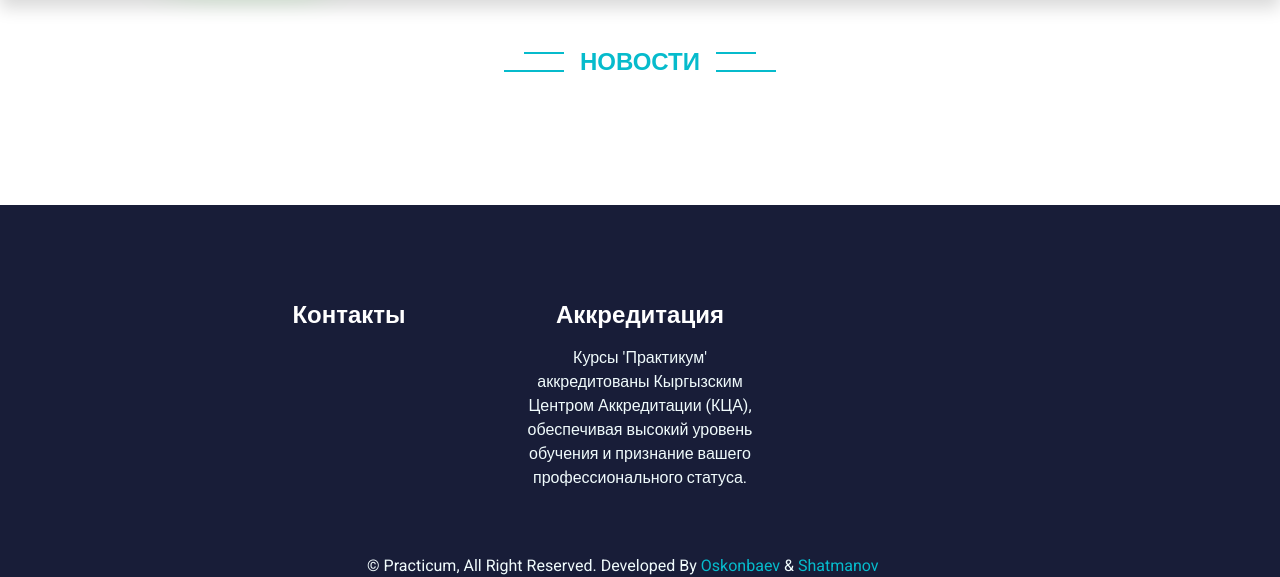
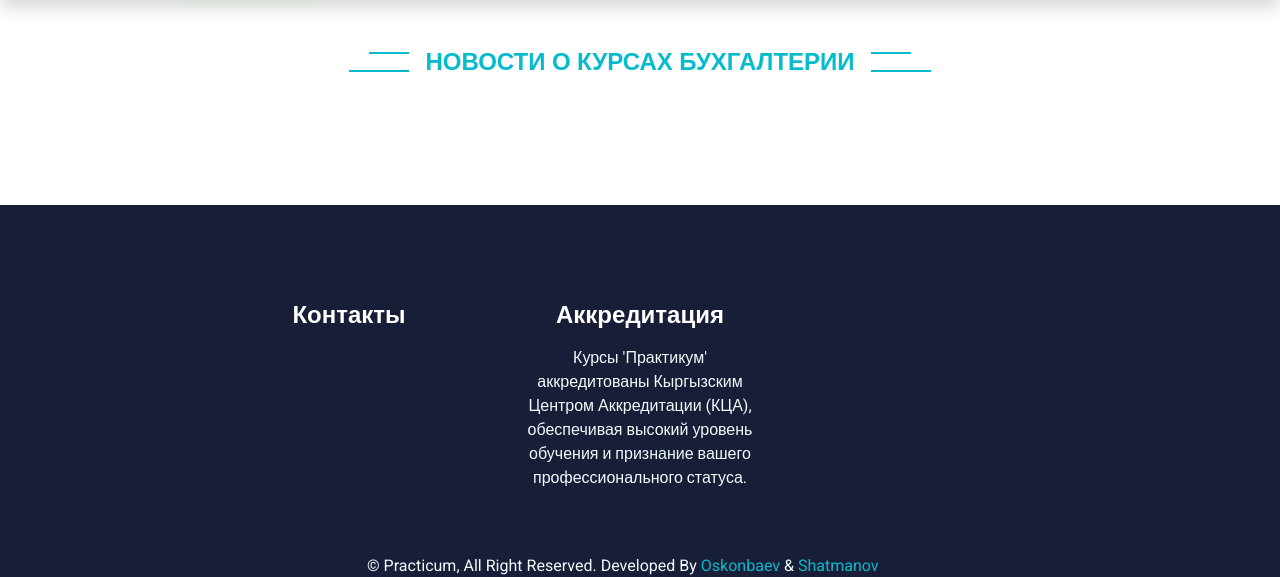
Before and after one commit to Dastan-Oskonbaev/Financial_Academy, a Django app: page /news/ in a window 1280 px wide. Shown: the part 75-652 px from the top of the page. Run offline with Django 4.2, Linux system fonts and the light colour scheme; data that the repository does not hold is empty; some libraries are stand-ins or nearby versions.

Commit message:
Trying add SEO optimization

```diff
--- a/apps/academy/templates/academy/course_detail.html
+++ b/apps/academy/templates/academy/course_detail.html
@@ -1,6 +1,6 @@
 {% extends 'base.html' %}
 {% load static %}
-{% block title %}Course Detail{% endblock title %}
+{% block title %}Детальная страница курса{% endblock title %}
 {% block content %}
 
     <title>Детальная страница курса</title>
--- a/apps/academy/templates/academy/index.html
+++ b/apps/academy/templates/academy/index.html
@@ -1,6 +1,6 @@
 {% extends 'base.html' %}
 {% load static %}
-{% block title %}Практикум - Курсы{% endblock title %}
+{% block title %}Курсы бухгалтерии в Практикуме - Получите знания и навыки{% endblock title %}
 {% block content %}
 <!-- Carousel Start -->
 <div class="container-fluid p-0 mb-5">
--- a/apps/academy/templates/academy/news_list.html
+++ b/apps/academy/templates/academy/news_list.html
@@ -1,6 +1,6 @@
 {% extends 'base.html' %}
 
-{% block title%}Новости{% endblock title %}
+{% block title%}Новости о курсах бухгалтерии - Практикум{% endblock title %}
 
 {% block content %}
 <style>
@@ -9,12 +9,12 @@
         height: 350px;
         object-fit: cover;
     }
+
 </style>
 <div class="container-xxl py-5">
     <div class="container">
         <div class="text-center wow fadeInUp" data-wow-delay="0.1s">
-            <h4 class="section-title bg-white text-center text-primary px-3">Новости</h4>
-        </div>
+            <h4 class="section-title bg-white text-center text-primary px-3">Новости о курсах бухгалтерии</h4></div>
         <br>
         {% for news in news %}
         <div class="row">
@@ -33,14 +33,14 @@
                     <div class="carousel-inner">
                         {% for image in news.images.all %}
                         <div class="carousel-item {% if forloop.first %}active{% endif %}">
-                            <img src="{{ image.images.url }}" class="d-block w-100" alt="{{ image.news.title }}">
+                            <img src="{{ image.images.url }}" class="d-block w-100" alt="{{ image.news.title }} изображение {{ forloop.counter0 }}">
                         </div>
                         {% endfor %}
                     </div>
                 </div>
             </div>
             <div class="col-lg-6">
-                <h1 class="mb-4">{{ news.title }}</h1>
+                <h1 class="mb-4">{{ news.title }} - Новости курсов бухгалтерии</h1>
                 <h4 class="mb-4">{{ news.description }}</h4>
                 <p class="lead">{{ news.date }}</p>
             </div>
--- a/apps/academy/templates/academy/teacher_detail.html
+++ b/apps/academy/templates/academy/teacher_detail.html
@@ -1,6 +1,6 @@
 {% extends 'base.html' %}
 {% load static %}
-{% block title %}Teacher Detail{% endblock title %}
+{% block title %}Преподаватель курсов по бухгалтерии{% endblock title %}
 {% block content %}
 <style>/* CSS стили для всплывающего окна */
 .image-wrapper {
--- a/apps/academy/templates/academy/teacher_list.html
+++ b/apps/academy/templates/academy/teacher_list.html
@@ -22,7 +22,7 @@
 <div class="container-xxl py-5">
     <div class="container">
         <div class="text-center wow fadeInUp" data-wow-delay="0.1s">
-            <h6 class="section-title bg-white text-center text-primary px-3">Преподаватели</h6>
+            <h6 class="section-title bg-white text-center text-primary px-3">Преподаватели курсов по бухгалтерии</h6>
             <h1 class="mb-5">Преподавательский состав</h1>
         </div>
         <div class="row justify-content-center">
@@ -30,10 +30,10 @@
             <div class="col-lg-3 col-md-4 col-sm-6 mb-4">
                 <div class="team-item bg-light d-flex flex-column align-items-center">
                     <div class="overflow-hidden">
-                        <a href="{% url 'teacher_detail' teacher.pk %}"><img class="img-fluid" src="{{ teacher.photo.url }}" alt="{{ teacher.full_name }}"></a>
+                        <a href="{% url 'teacher_detail' teacher.pk %}"><img class="img-fluid" src="{{ teacher.photo.url }}" alt="{{ teacher.full_name }} - Преподаватель курсов бухгалтерии"></a>
                     </div>
                     <div class="text-center p-4">
-                        <h5 class="mb-0"><a href="{% url 'teacher_detail' teacher.pk %}">{{ teacher.full_name }}</a></h5>
+                        <h5 class="mb-0"><a href="{% url 'teacher_detail' teacher.pk %}">{{ teacher.full_name }} - Преподаватель курсов бухгалтерии</a></h5>
                         <small>
                             {% for course in teacher.courses.all %}
                                 <span class="badge bg-primary">{{ course.name }}</span>
--- a/templates/base.html
+++ b/templates/base.html
@@ -6,8 +6,8 @@
     <meta charset="utf-8">
     <title>{% block title %}{% endblock title %}</title>
     <meta content="width=device-width, initial-scale=1.0" name="viewport">
-    <meta content="" name="keywords">
-    <meta content="" name="description">
+    <meta content="курсы бухгалтерии, бухгалтерский учет, образование, карьера, преподаватели, Практикум, Бишкек" name="keywords">
+    <meta content="Практикум предлагает курсы по бухгалтерии. Получите качественное образование и навыки для успешной карьеры. Разнообразные курсы и профессиональные преподаватели." name="description">
 
     <link rel="apple-touch-icon" sizes="180x180" href="{% static 'favicon/apple-touch-icon.png' %}">
     <link rel="icon" type="image/png" sizes="32x32" href="{% static 'favicon/favicon-32x32.png' %}">
```
